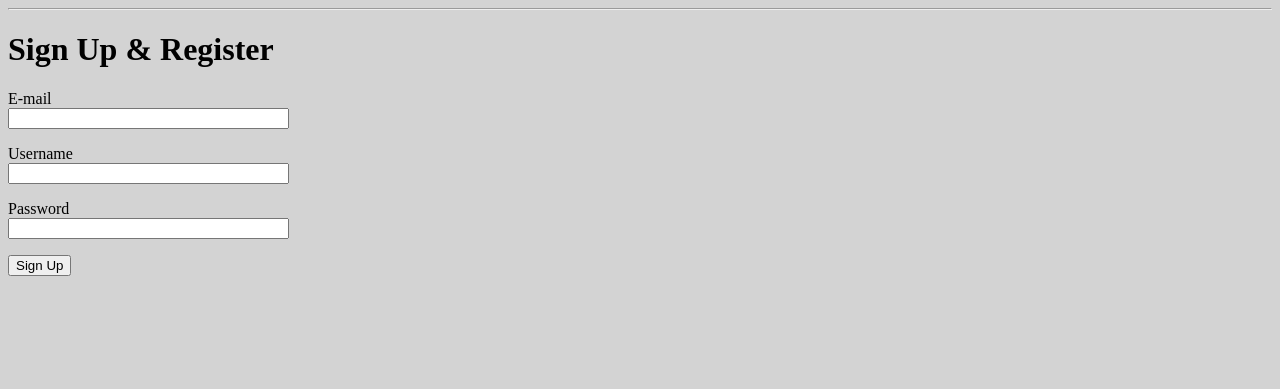
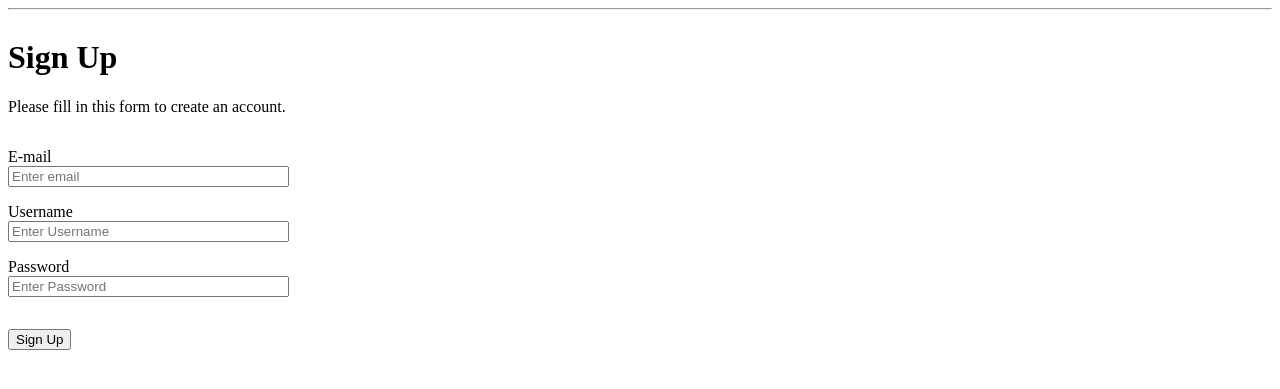
Before and after one commit to Kamoa17/CMSCI349-Song-Recommender, a Flask app: page /signup in a window 1280 px wide. Shown: the top 389 px of the page. Run offline with Flask 2, Linux system fonts and the light colour scheme.

Commit message:
added changes to the html

```diff
--- a/app/forms.py
+++ b/app/forms.py
@@ -11,7 +11,7 @@ class Login(FlaskForm):
 
 
 class SignUp(FlaskForm):
-    email = StringField('E-mail', validators=[DataRequired()])
-    username = StringField('Username', validators=[DataRequired()])
-    password = PasswordField('Password', validators=[DataRequired()])
+    email = StringField('E-mail',render_kw={"placeholder": "Enter email"}, validators=[DataRequired()])
+    username = StringField('Username',render_kw={"placeholder": "Enter Username"}, validators=[DataRequired()])
+    password = PasswordField('Password',render_kw={"placeholder": "Enter Password"}, validators=[DataRequired()])
     submit = SubmitField('Sign Up')
--- /dev/null
+++ b/app/static/styles/newacct.css
@@ -0,0 +1,10 @@
+body {background-color: white;}
+
+.myDiv {
+    width: 90%;
+    display: inline-block;
+    border: none;
+    background: white;
+    text-align: middle;
+
+}
--- a/app/templates/signup.html
+++ b/app/templates/signup.html
@@ -2,11 +2,17 @@
 
 {% block content %}
 
-<h1>Sign Up & Register</h1>
+<html>
+ <div class="myDiv">
+<link rel="stylesheet" href = "{{ url_for('static', filename='styles/newacct.css') }}">
+<h1>Sign Up </h1>
+
     <form action = "" method = "post" novalidate>
 
         {{ form.hidden_tag() }}
 
+         <p>Please fill in this form to create an account.</p>
+        <div class="myDiv">
         <p>
             {{ form.email.label }}<br>
             {{ form.email(size = 32) }}
@@ -14,6 +20,7 @@
             <span style="color: red;">[{{ error }}]</span>
             {% endfor %}
         </p>
+
         <p>
             {{ form.username.label }}<br>
             {{ form.username(size = 32) }}
@@ -27,7 +34,9 @@
             {% for error in form.password.errors %}
             <span style="color: red">[{{ error }}]</span>
             {% endfor %}
-        </p>
+        </p></div>
         <p>{{ form.submit() }}</p>
 
+        </html>
+
 {% endblock %}
```
